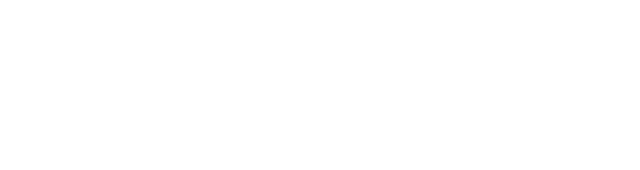
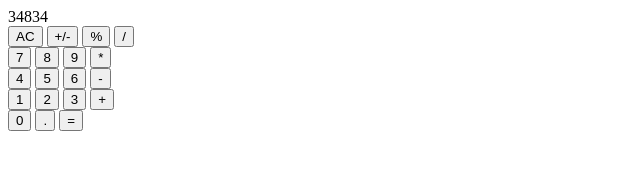
Before and after one commit to Ale578/odin-calculator, a plain HTML site: page index.html in a window 1280 px wide. Shown: the whole page, without its empty margins (0-640 px from the left). Drawn offline with Linux system fonts and the light colour scheme.

Commit message:
Add html elements with their id and class

```diff
--- a/index.html
+++ b/index.html
@@ -6,6 +6,38 @@
     <title>Document</title>
 </head>
 <body>
+    <div id="container">
+        <div id="display">34834</div>
 
+        <div>
+            <button id="clear">AC</button>
+            <button id="sign">+/-</button>
+            <button id="modulo">%</button>
+            <button id="divide" class="operator">/</button>
+        </div>
+        <div>
+            <button id="7" class="number">7</button>
+            <button id="8" class="number">8</button>
+            <button id="9" class="number">9</button>
+            <button id="multiply" class="operator">*</button>
+        </div>
+        <div>
+            <button id="4" class="number">4</button>
+            <button id="5" class="number">5</button>
+            <button id="6" class="number">6</button>
+            <button id="subtract" class="operator">-</button>
+        </div>
+        <div>
+            <button id="1" class="number">1</button>
+            <button id="2" class="number">2</button>
+            <button id="3" class="number">3</button>
+            <button id="add" class="operator">+</button>
+        </div>
+        <div>
+            <button id="0" class="number">0</button>
+            <button id="decimal">.</button>
+            <button id="equal">=</button>
+        </div>
+    </div>
 </body>
 </html>
```
